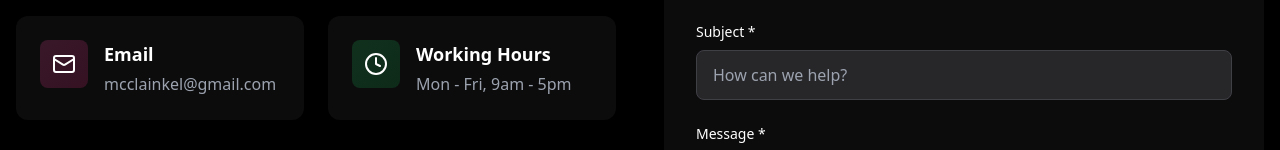
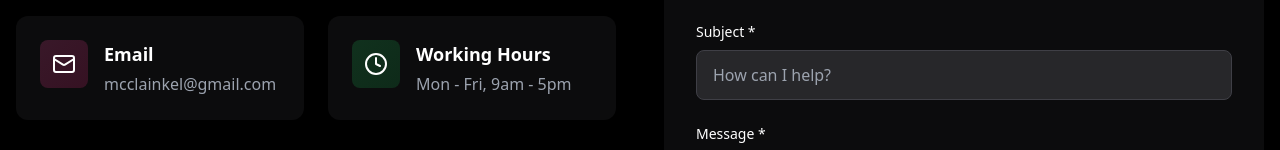
Before and after one commit to Kelmcclain/boltfolio, a React (Vite) app: page /contact in a window 1280 px wide. Shown: the part 424-574 px from the top of the page. Built offline with nearby package versions, Linux system fonts and the light colour scheme.

Commit message:
Update placeholder text in ContactForm for improved clarity

```diff
--- a/src/components/contact/ContactForm.tsx
+++ b/src/components/contact/ContactForm.tsx
@@ -89,7 +89,7 @@ export function ContactForm() {
           className={`w-full px-4 py-3 bg-white dark:bg-zinc-800 border rounded-lg text-gray-900 dark:text-white focus:outline-none focus:border-blue-500 ${
             errors.subject ? 'border-red-500' : 'border-gray-300 dark:border-zinc-700'
           }`}
-          placeholder="How can we help?"
+          placeholder="How can I help?"
         />
         {errors.subject && (
           <p className="mt-1 text-sm text-red-500">{errors.subject.message}</p>
```
